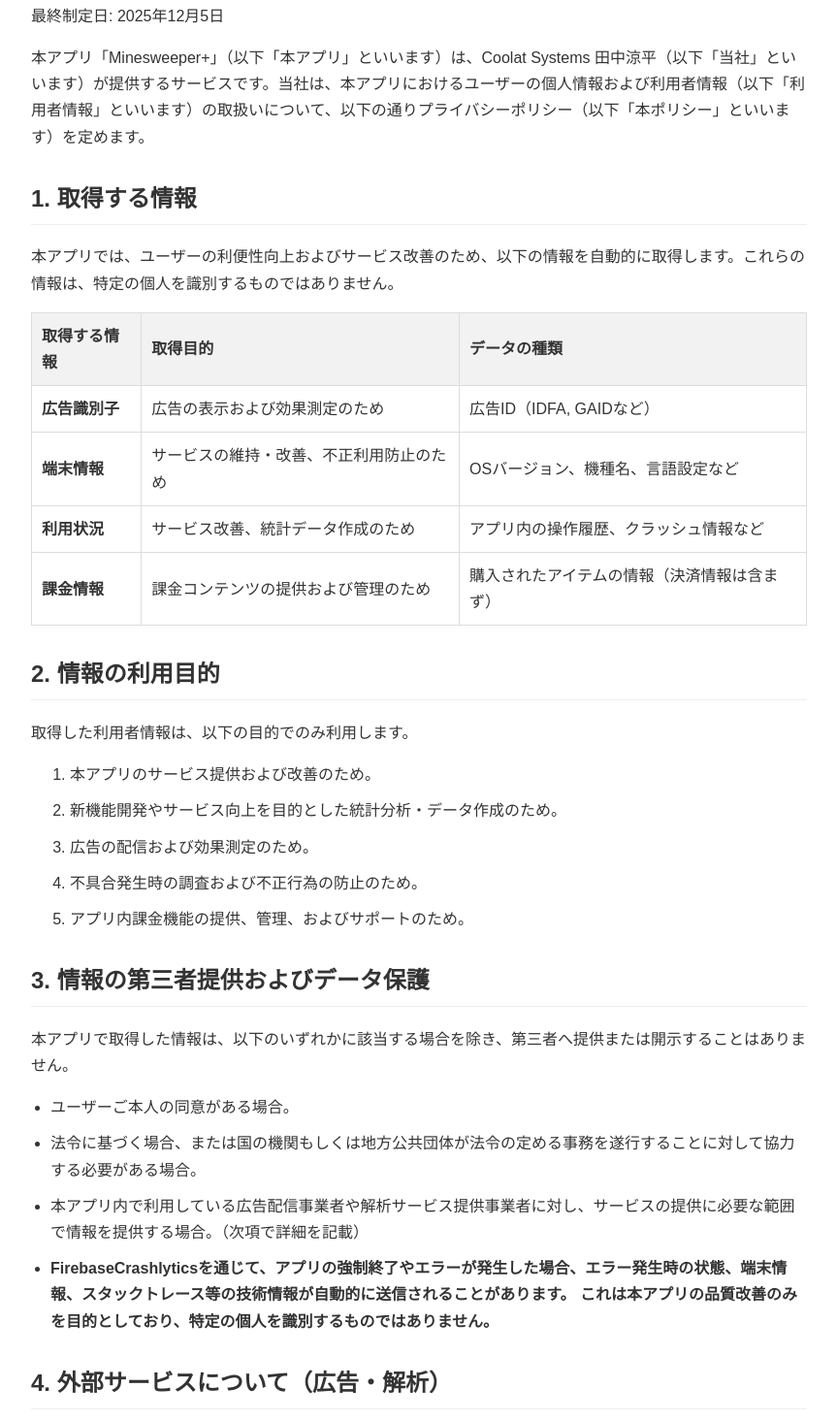
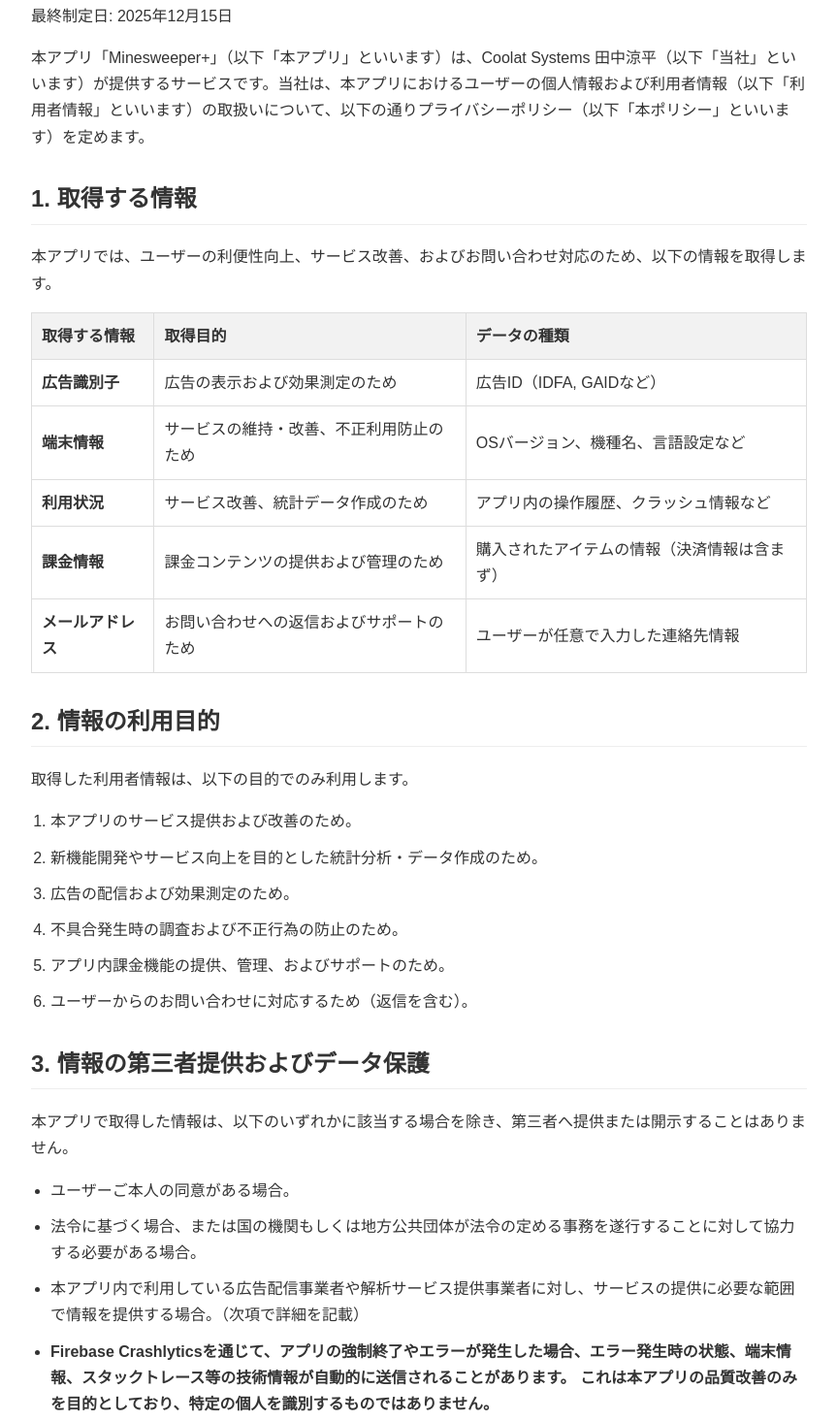
Before and after one commit to RyoheiTanaka/app-legal-documents, a plain HTML site: page apps/mine-sweeper/pp.html in a window 1280 px wide. Shown: the part 126-1590 px from the top of the page at 97% size, without its empty margins (208-1071 px from the left). Drawn offline with Linux system fonts and the light colour scheme.

Commit message:
fix: プライバシーポリシーにメールアドレスについて追記

```diff
--- a/apps/mine-sweeper/pp.html
+++ b/apps/mine-sweeper/pp.html
@@ -26,7 +26,8 @@
         border-bottom: 1px solid #eee;
         padding-bottom: 5px;
       }
-      ul {
+      ul,
+      ol {
         padding-left: 20px;
       }
       li {
@@ -50,7 +51,7 @@
   </head>
   <body>
     <h1>プライバシーポリシー</h1>
-    <p>最終制定日: 2025年12月5日</p>
+    <p>最終制定日: 2025年12月15日</p>
 
     <p>
       本アプリ「Minesweeper+」（以下「本アプリ」といいます）は、Coolat Systems
@@ -59,7 +60,7 @@
 
     <h2>1. 取得する情報</h2>
     <p>
-      本アプリでは、ユーザーの利便性向上およびサービス改善のため、以下の情報を自動的に取得します。これらの情報は、特定の個人を識別するものではありません。
+      本アプリでは、ユーザーの利便性向上、サービス改善、およびお問い合わせ対応のため、以下の情報を取得します。
     </p>
     <table>
       <thead>
@@ -90,6 +91,11 @@
           <td>課金コンテンツの提供および管理のため</td>
           <td>購入されたアイテムの情報（決済情報は含まず）</td>
         </tr>
+        <tr>
+          <td><b>メールアドレス</b></td>
+          <td>お問い合わせへの返信およびサポートのため</td>
+          <td>ユーザーが任意で入力した連絡先情報</td>
+        </tr>
       </tbody>
     </table>
 
@@ -101,6 +107,7 @@
       <li>広告の配信および効果測定のため。</li>
       <li>不具合発生時の調査および不正行為の防止のため。</li>
       <li>アプリ内課金機能の提供、管理、およびサポートのため。</li>
+      <li>ユーザーからのお問い合わせに対応するため（返信を含む）。</li>
     </ol>
 
     <h2>3. 情報の第三者提供およびデータ保護</h2>
@@ -117,7 +124,8 @@
       </li>
       <li>
         <b>
-          FirebaseCrashlyticsを通じて、アプリの強制終了やエラーが発生した場合、エラー発生時の状態、端末情報、スタックトレース等の技術情報が自動的に送信されることがあります。
+          Firebase
+          Crashlyticsを通じて、アプリの強制終了やエラーが発生した場合、エラー発生時の状態、端末情報、スタックトレース等の技術情報が自動的に送信されることがあります。
           これは本アプリの品質改善のみを目的としており、特定の個人を識別するものではありません。
         </b>
       </li>
```
